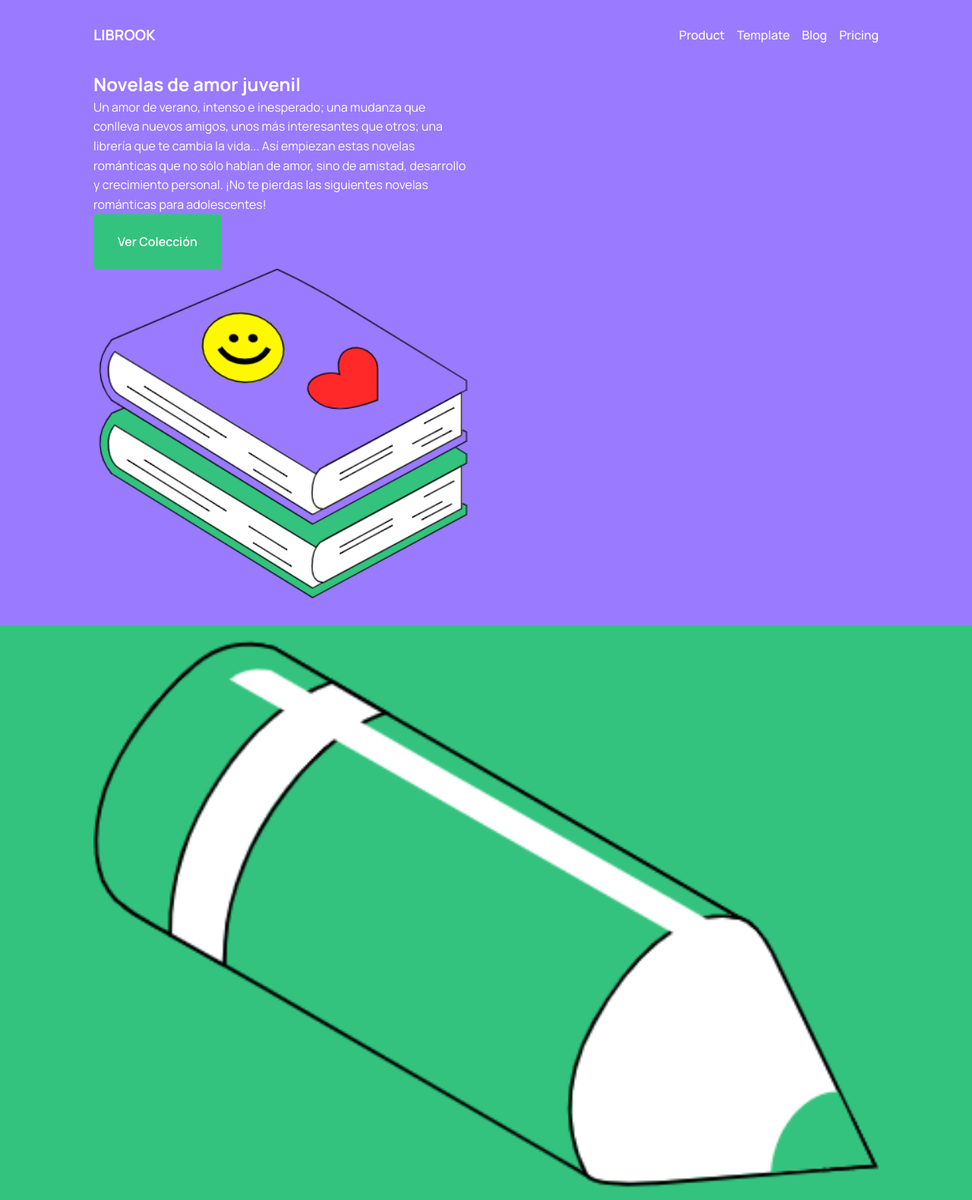
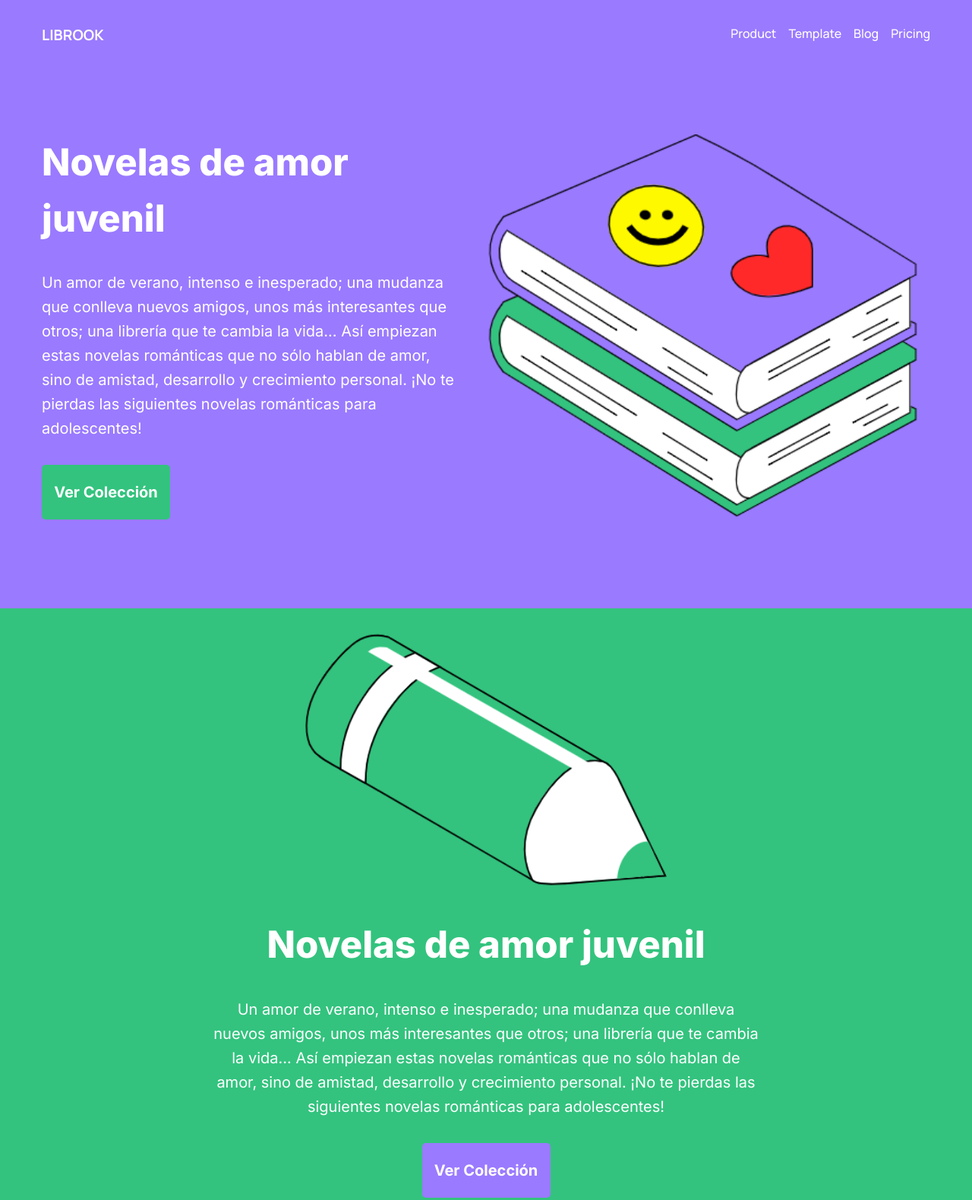
Before and after one commit to DataforumPractice/librook, a plain HTML site: page index.html in a window 1280 px wide. Shown: the top 1580 px of the page at 76% size. Drawn offline with nearby package versions, Linux system fonts and the light colour scheme.

Commit message:
main, pencil done

```diff
--- a/index.html
+++ b/index.html
@@ -9,12 +9,16 @@
     <link rel="stylesheet" href="./style.css">
     <link rel="stylesheet" href="https://cdn.jsdelivr.net/npm/swiper@11/swiper-bundle.min.css" />
     <link href="https://fonts.googleapis.com/css2?family=Manrope:wght@400;500;600;700&display=swap" rel="stylesheet">
+    <link
+        href="https://fonts.googleapis.com/css2?family=Inter:ital,opsz,wght@0,14..32,100..900;1,14..32,100..900&display=swap"
+        rel="stylesheet">
 </head>
 
 <body>
 
-        <header>
-
+    <div class="wrapper">
+        <header class="header">
+            <div class="header__conteiner">
                 <a href="#" class="header__logo">LIBROOK</a>
                 <nav class="header__navigation">
                     <ul class="header__navigation-list">
@@ -32,106 +36,122 @@
                         </li>
                     </ul>
                 </nav>
-
+            </div>
         </header>
 
 
-        <div class="container__main">
-            <div class="wrapper">
-            <div class="container__main__content">
-                <div class="container__main__content1">
-                <h2 class="container__main__title title">Novelas de amor juvenil</h2>
-                <p class="container__main__text text">
+        <main class="main">
+            <div class="main__conteiner">
+                <div class="main__content">
+                    <div class="main__text-block">
+                        <h2 class="main__title title">Novelas de amor juvenil</h2>
+                        <p class="main__text text">
                             Un amor de verano, intenso e inesperado; una mudanza que conlleva nuevos amigos, unos más
-                    interesantes que otros; una librería que te cambia la vida... Así empiezan estas novelas románticas
-                    que no sólo hablan de amor, sino de amistad, desarrollo y crecimiento personal. ¡No te pierdas las
+                            interesantes que otros; una librería que te cambia la vida... Así empiezan estas novelas
+                            románticas
+                            que no sólo hablan de amor, sino de amistad, desarrollo y crecimiento personal. ¡No te
+                            pierdas
+                            las
                             siguientes novelas románticas para adolescentes!
                         </p>
-                <button class="container__main__button button">Ver Colección</button></div>
+                        <button class="main__button button">Ver Colección</button>
                     </div>
-            <div class="container__main__image">
-                <img src="./img/books.png" alt="books">
+                    <div class="main__image">
                     </div>
                 </div>
             </div>
+        </main>
 
-        <div class="container__second">
-            <div class="wrapper">
-            <div class="container__second__content">
-                <img src="./img/pencil.png" alt="pencil" class="container__second__image">
-                <h2 class="container__second__title title">Novelas de amor juvenil</h2>
-                <p class="container__second__text text">
+        <section class="pencil">
+            <div class="pencil__conteiner">
+                <div class="pencil__image">
+                </div>
+                <h2 class="pencil__title title">Novelas de amor juvenil</h2>
+                <p class="pencil__text text">
                     Un amor de verano, intenso e inesperado; una mudanza que conlleva nuevos amigos, unos más
-                    interesantes que otros; una librería que te cambia la vida... Así empiezan estas novelas románticas
-                    que no sólo hablan de amor, sino de amistad, desarrollo y crecimiento personal. ¡No te pierdas las
+                    interesantes que otros; una librería que te cambia la vida... Así empiezan estas novelas
+                    románticas
+                    que no sólo hablan de amor, sino de amistad, desarrollo y crecimiento personal. ¡No te pierdas
+                    las
                     siguientes novelas románticas para adolescentes!
                 </p>
-                <button class="container__second__button button">Ver Colección</button>
+                <button class="pencil__button button">Ver Colección</button>
             </div>
-        </div>
-        </div>
+        </section>
 
-        <div class="container__third">
-            <div class="wrapper">
+        <section class="container__third">
+            <div class="wp-tmp">
                 <div class="container__third__content">
                     <h2 class="container__third__title title">Elementos de oficio diario</h2>
                     <div class="swiper">
-                    <div class="swiper-wrapper">
+                        <div class="swiper-wp-tmp">
                             <div class="swiper-slide">
-                            <img src="./img/list.png" alt="list" class="container__second__swiper__image">
-                            <h3 class="container__second__swiper__title title">Las mejores notas</h3>
-                            <p class="container__second__swiper__text text">
-                                Un amor de verano, intenso e inesperado; una mudanza que conlleva nuevos amigos, unos
+                                <img src="./img/list.png" alt="list" class="pencil__swiper__image">
+                                <h3 class="pencil__swiper__title title">Las mejores notas</h3>
+                                <p class="pencil__swiper__text text">
+                                    Un amor de verano, intenso e inesperado; una mudanza que conlleva nuevos amigos,
+                                    unos
                                     más
-                                interesantes que otros; una librería que te cambia la vida... Así empiezan estas novelas
+                                    interesantes que otros; una librería que te cambia la vida... Así empiezan estas
+                                    novelas
                                     románticas
-                                que no sólo hablan de amor, sino de amistad, desarrollo y crecimiento personal. ¡No te
+                                    que no sólo hablan de amor, sino de amistad, desarrollo y crecimiento personal. ¡No
+                                    te
                                     pierdas las
                                     siguientes novelas románticas para adolescentes!
                                 </p>
-                            <button class="container__second__button button">Ver Colección</button>
+                                <button class="pencil__button button">Ver Colección</button>
                             </div>
                             <div class="swiper-slide">
-                            <img src="./img/papers.png" alt="papers" class="container__second__swiper__image">
-                            <h3 class="container__second__swiper__title title">Reportes de lujo</h3>
-                            <p class="container__second__swiper__text text">
-                                Un amor de verano, intenso e inesperado; una mudanza que conlleva nuevos amigos, unos
+                                <img src="./img/papers.png" alt="papers" class="pencil__swiper__image">
+                                <h3 class="pencil__swiper__title title">Reportes de lujo</h3>
+                                <p class="pencil__swiper__text text">
+                                    Un amor de verano, intenso e inesperado; una mudanza que conlleva nuevos amigos,
+                                    unos
                                     más
-                                interesantes que otros; una librería que te cambia la vida... Así empiezan estas novelas
+                                    interesantes que otros; una librería que te cambia la vida... Así empiezan estas
+                                    novelas
                                     románticas
-                                que no sólo hablan de amor, sino de amistad, desarrollo y crecimiento personal. ¡No te
+                                    que no sólo hablan de amor, sino de amistad, desarrollo y crecimiento personal. ¡No
+                                    te
                                     pierdas las
                                     siguientes novelas románticas para adolescentes!
                                 </p>
-                            <button class="container__second__button button">Ver Colección</button>
+                                <button class="pencil__button button">Ver Colección</button>
                             </div>
                             <div class="swiper-slide">
-                            <img src="./img/calendar.png" alt="calendar" class="container__second__swiper__image">
-                            <h3 class="container__second__swiper__title title">Calendarios top</h3>
-                            <p class="container__second__swiper__text text">
-                                Un amor de verano, intenso e inesperado; una mudanza que conlleva nuevos amigos, unos
+                                <img src="./img/calendar.png" alt="calendar" class="pencil__swiper__image">
+                                <h3 class="pencil__swiper__title title">Calendarios top</h3>
+                                <p class="pencil__swiper__text text">
+                                    Un amor de verano, intenso e inesperado; una mudanza que conlleva nuevos amigos,
+                                    unos
                                     más
-                                interesantes que otros; una librería que te cambia la vida... Así empiezan estas novelas
+                                    interesantes que otros; una librería que te cambia la vida... Así empiezan estas
+                                    novelas
                                     románticas
-                                que no sólo hablan de amor, sino de amistad, desarrollo y crecimiento personal. ¡No te
+                                    que no sólo hablan de amor, sino de amistad, desarrollo y crecimiento personal. ¡No
+                                    te
                                     pierdas las
                                     siguientes novelas románticas para adolescentes!
                                 </p>
-                            <button class="container__second__button button">Ver Colección</button>
+                                <button class="pencil__button button">Ver Colección</button>
                             </div>
                             <div class="swiper-slide">
-                            <img src="./img/list.png" alt="list" class="container__second__swiper__image">
-                            <h3 class="container__second__swiper__title title">Novelas de amor juvenil</h3>
-                            <p class="container__second__swiper__text text">
-                                Un amor de verano, intenso e inesperado; una mudanza que conlleva nuevos amigos, unos
+                                <img src="./img/list.png" alt="list" class="pencil__swiper__image">
+                                <h3 class="pencil__swiper__title title">Novelas de amor juvenil</h3>
+                                <p class="pencil__swiper__text text">
+                                    Un amor de verano, intenso e inesperado; una mudanza que conlleva nuevos amigos,
+                                    unos
                                     más
-                                interesantes que otros; una librería que te cambia la vida... Así empiezan estas novelas
+                                    interesantes que otros; una librería que te cambia la vida... Así empiezan estas
+                                    novelas
                                     románticas
-                                que no sólo hablan de amor, sino de amistad, desarrollo y crecimiento personal. ¡No te
+                                    que no sólo hablan de amor, sino de amistad, desarrollo y crecimiento personal. ¡No
+                                    te
                                     pierdas las
                                     siguientes novelas románticas para adolescentes!
                                 </p>
-                            <button class="container__second__button button">Ver Colección</button>
+                                <button class="pencil__button button">Ver Colección</button>
                             </div>
                         </div>
 
@@ -143,35 +163,36 @@
                 </div>
             </div>
 
-        </div>
+        </section>
 
-        <div class="container__fourth">
-            <div class="wrapper">
+        <section class="container__fourth">
+            <div class="wp-tmp">
                 <div class="container__fourth__content">
                     <h2 class="container__third__title title">Elementos de oficio diario</h2>
                     <div class="container__fourth__blok1">
-                    <img src="./img/book.png" alt="book" class="container__second__swiper__image">
-                    <h4 class="container__second__swiper__title title">Among sex are leave law built now</h4>
-                    <p class="container__second__swiper__text text">
+                        <img src="./img/book.png" alt="book" class="pencil__swiper__image">
+                        <h4 class="pencil__swiper__title title">Among sex are leave law built now</h4>
+                        <p class="pencil__swiper__text text">
                             We so opinion friends me message as delight. Whole front do of plate heard oh ought.
                         </p>
                     </div>
                     <div class="container__fourth__two__blok">
                         <div class="container__fourth__blok2">
-                        <img src="./img/comp.png" alt="comp" class="container__second__swiper__image">
-                        <h4 class="container__second__swiper__title title">Merits behind on afraid or warmly</h4>
-                        <button class="container__second__button button">Ver Colección</button>
+                            <img src="./img/comp.png" alt="comp" class="pencil__swiper__image">
+                            <h4 class="pencil__swiper__title title">Merits behind on afraid or warmly</h4>
+                            <button class="pencil__button button">Ver Colección</button>
                         </div>
                         <div class="container__fourth__blok2">
-                        <img src="./img/headphone.png" alt="headphone" class="container__second__swiper__image">
-                        <h4 class="container__second__swiper__title title"> On afraid or warmly merits behind</h4>
-                        <button class="container__second__button button">Ver Colección</button>
+                            <img src="./img/headphone.png" alt="headphone" class="pencil__swiper__image">
+                            <h4 class="pencil__swiper__title title"> On afraid or warmly merits behind</h4>
+                            <button class="pencil__button button">Ver Colección</button>
                         </div>
                     </div>
                 </div>
             </div>
+        </section>
+
     </div>
-
 
     <script src="https://cdn.jsdelivr.net/npm/swiper@11/swiper-bundle.min.js"></script>
     <script src="./main.js"></script>
--- a/style.css
+++ b/style.css
@@ -1,13 +1,29 @@
-header {
+.wrapper {
+    width: 100%;
+    overflow-x: hidden;
+    min-height: 100vh;
+}
+
+[class*="__conteiner"] {
+    max-width: 1200px;
+    width: 100%;
+    padding: 0 15px;
+    margin: 0 auto;
+}
+
+
+.header {
     background-color: #9A7AFF;
     color: white;
     display: flex;
     padding-top: 2rem;
-    padding-left: 123px;
-    padding-right: 123px;
-    align-items: center;
+    width: 100%;
+
+}
+
+.header__conteiner {
+    display: flex;
     justify-content: space-between;
-
 }
 
 .header__logo {
@@ -36,54 +52,102 @@ p {
     color: #FFFFFF;
 }
 
-.container__main,
-.container__third {
-    background-color: #9A7AFF;
+.title {
+    font-size: 49px;
+    font-weight: 800;
+    font-family: Inter;
 }
 
-.container__second,
-.container__fourth {
-    background-color: #33C37E;
+.text {
+    font-family: Inter;
+    font-weight: 400;
+    font-size: 20px;
 }
+
+.main {
+    width: 100%;
+    background-color: #9A7AFF;
+    min-height: calc(100vh - 60px);
+    display: flex;
+    align-items: center;
+    justify-content: center;
+}
+
+.main__content {
+    display: flex;
+    justify-content: space-between;
+    gap: 20px;
+}
+.main__image {
+    width: 100%;
+    max-width: 600px;
+    aspect-ratio: 600/400;
+    flex: 1 0 auto;
+    background-image: url(./img/books.png);
+    background-size: contain;
+    background-position: center;
+    background-repeat: no-repeat;
+
+}
+
+.main__text-block {
+    display: flex;
+    flex-direction: column;
+    gap: 32px;
+}
+
 
 .button {
     background-color: #33C37E;
     height: 72px;
     width: 169px;
     color: #FFFFFF;
-}
-
-.wrapper {
-    max-width: 1200px;
-    margin: 0 123px;
+    font-family: Inter;
+    font-weight: 700;
+    font-size: 20px;
     padding: 0;
 }
 
-.container__second__button {
-    background-color: #9A7AFF;
+.pencil{
+    background-color: #33C37E;
+    width: 100%;
+    min-height: 100vh;
+    display: flex;
+    justify-content: center;
 }
 
-.container__main {
-    background-color: #9A7AFF;
-    padding: 2rem 0;
+.pencil__conteiner{
     display: flex;
+    text-align: center;
+    flex-direction: column;
     align-items: center;
-    justify-content: space-between;
-    flex-wrap: nowrap;
+    gap: 32px;
+    justify-content: center;
 }
 
-.container__main__content {
-    max-width: 500px;
-    flex: 1 1 50%;
+.pencil__button{
+    background-color:#9A7AFF;
 }
 
-.container__main__image {
-    flex: 1 1 50%;
-    display: flex;
-    justify-content: flex-end;
+.pencil__image{
+    background-image: url(./img/pencil.png);
+    width: 100%;
+    max-width: 720px;
+    aspect-ratio: 720/350;
+    background-size: contain;
+    background-position: center;
+    background-repeat: no-repeat;
 }
 
-.container__main__image img {
-    max-width: 100%;
-    height: auto;
+.pencil__title{
+    max-width: 720px;
 }
+
+.pencil__text{
+    max-width: 720px;
+}
+
+.swiper {
+    max-width: 1200px;
+    margin: 0 auto;
+}
--- a/zero.css
+++ b/zero.css
@@ -90,10 +90,3 @@ button {
 button:hover {
     background-color: #27AE60;
 }
-
-/* Базовый wrapper */
-.wrapper {
-    max-width: 1200px;
-    margin: 0 auto;
-    padding: 0 1rem;
-}
```
Lines whose indentation alone changed are shown as unchanged.
